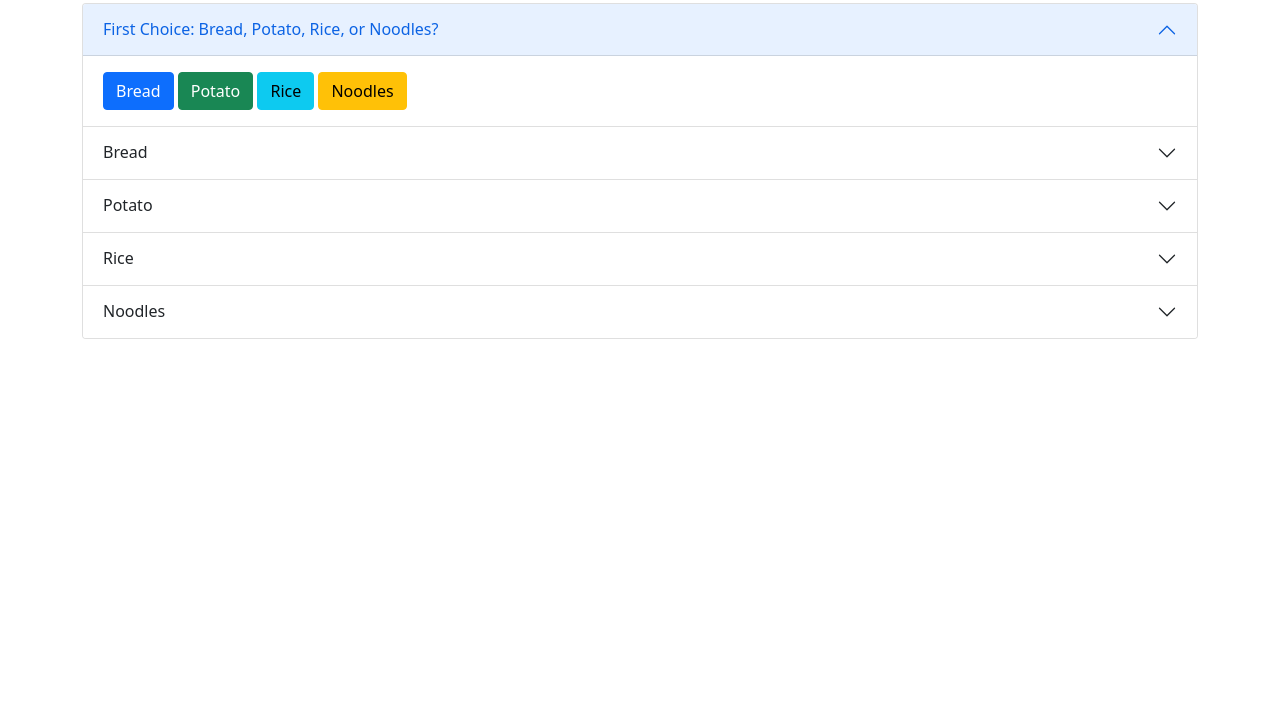
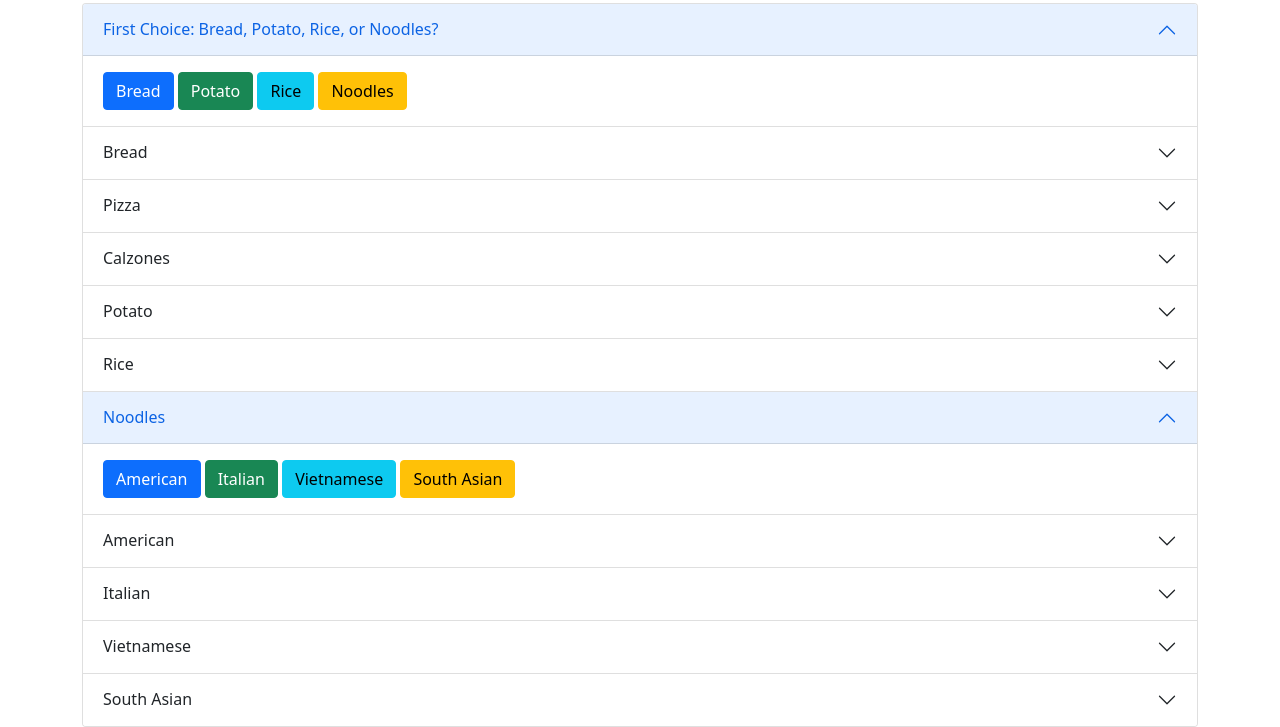
Before and after one commit to mkirlin/food_algo, a plain HTML site: page index.html in a window 1280 px wide. Shown: the part 77-804 px from the top of the page. Drawn offline with nearby package versions, Linux system fonts and the light colour scheme.

Commit message:
Adding content for the bread and noodles trees

```diff
--- a/index.html
+++ b/index.html
@@ -47,7 +47,37 @@
                 </h2>
                 <div id="collapse2" class="accordion-collapse collapse" aria-labelledby="heading2" data-bs-parent="#decisionTree">
                     <div class="accordion-body">
-                        <!-- Add content for the "Bread" branch -->
+                        <button class="btn btn-primary" data-bs-toggle="collapse" data-bs-target="#collapse10" data-bs-parent="#decisionTree">
+                            Pizza
+                        </button>
+                    </div>
+                </div>
+            </div>
+
+            <div class="accordion-item">
+                <h2 class="accordion-header" id="heading10">
+                    <button class="accordion-button collapsed" type="button" data-bs-toggle="collapse" data-bs-target="#collapse10" aria-expanded="false" aria-controls="collapse10">
+                        Pizza
+                    </button>
+                </h2>
+                <div id="collapse10" class="accordion-collapse collapse" aria-labelledby="heading10" data-bs-parent="#decisionTree">
+                    <div class="accordion-body">
+                        <button class="btn btn-primary" data-bs-toggle="collapse" data-bs-target="#collapse11" data-bs-parent="#decisionTree">
+                            Calzones
+                        </button>
+                    </div>
+                </div>
+            </div>
+
+            <div class="accordion-item">
+                <h2 class="accordion-header" id="heading11">
+                    <button class="accordion-button collapsed" type="button" data-bs-toggle="collapse" data-bs-target="#collapse11" aria-expanded="false" aria-controls="collapse11">
+                        Calzones
+                    </button>
+                </h2>
+                <div id="collapse11" class="accordion-collapse collapse" aria-labelledby="heading11" data-bs-parent="#decisionTree">
+                    <div class="accordion-body">
+                        <!-- Add content for the "Calzones" branch -->
                     </div>
                 </div>
             </div>
@@ -80,13 +110,77 @@
 
             <div class="accordion-item">
                 <h2 class="accordion-header" id="heading5">
-                    <button class="accordion-button collapsed" type="button" data-bs-toggle="collapse" data-bs-target="#collapse5" aria-expanded="false" aria-controls="collapse5">
+                    <button class="accordion-button" type="button" data-bs-toggle="collapse" data-bs-target="#collapse5" aria-expanded="true" aria-controls="collapse5">
                         Noodles
                     </button>
                 </h2>
-                <div id="collapse5" class="accordion-collapse collapse" aria-labelledby="heading5" data-bs-parent="#decisionTree">
+                <div id="collapse5" class="accordion-collapse collapse show" aria-labelledby="heading5" data-bs-parent="#decisionTree">
                     <div class="accordion-body">
-                        <!-- Add content for the "Noodles" branch -->
+                        <button class="btn btn-primary" data-bs-toggle="collapse" data-bs-target="#collapse6" data-bs-parent="#decisionTree">
+                            American
+                        </button>
+                        <button class="btn btn-success" data-bs-toggle="collapse" data-bs-target="#collapse7" data-bs-parent="#decisionTree">
+                            Italian
+                        </button>
+                        <button class="btn btn-info" data-bs-toggle="collapse" data-bs-target="#collapse8" data-bs-parent="#decisionTree">
+                            Vietnamese
+                        </button>
+                        <button class="btn btn-warning" data-bs-toggle="collapse" data-bs-target="#collapse9" data-bs-parent="#decisionTree">
+                            South Asian
+                        </button>
+                    </div>
+                </div>
+            </div>
+
+            <!-- Results for Noodles Subchoices -->
+            <div class="accordion-item">
+                <h2 class="accordion-header" id="heading6">
+                    <button class="accordion-button collapsed" type="button" data-bs-toggle="collapse" data-bs-target="#collapse6" aria-expanded="false" aria-controls="collapse6">
+                        American
+                    </button>
+                </h2>
+                <div id="collapse6" class="accordion-collapse collapse" aria-labelledby="heading6" data-bs-parent="#decisionTree">
+                    <div class="accordion-body">
+                        <!-- Add content for the "American Noodles" branch -->
+                    </div>
+                </div>
+            </div>
+
+            <div class="accordion-item">
+                <h2 class="accordion-header" id="heading7">
+                    <button class="accordion-button collapsed" type="button" data-bs-toggle="collapse" data-bs-target="#collapse7" aria-expanded="false" aria-controls="collapse7">
+                        Italian
+                    </button>
+                </h2>
+                <div id="collapse7" class="accordion-collapse collapse" aria-labelledby="heading7" data-bs-parent="#decisionTree">
+                    <div class="accordion-body">
+                        <!-- Add content for the "Italian Noodles" branch -->
+                    </div>
+                </div>
+            </div>
+
+            <div class="accordion-item">
+                <h2 class="accordion-header" id="heading8">
+                    <button class="accordion-button collapsed" type="button" data-bs-toggle="collapse" data-bs-target="#collapse8" aria-expanded="false" aria-controls="collapse8">
+                        Vietnamese
+                    </button>
+                </h2>
+                <div id="collapse8" class="accordion-collapse collapse" aria-labelledby="heading8" data-bs-parent="#decisionTree">
+                    <div class="accordion-body">
+                        <!-- Add content for the "Vietnamese Noodles" branch -->
+                    </div>
+                </div>
+            </div>
+
+            <div class="accordion-item">
+                <h2 class="accordion-header" id="heading9">
+                    <button class="accordion-button collapsed" type="button" data-bs-toggle="collapse" data-bs-target="#collapse9" aria-expanded="false" aria-controls="collapse9">
+                        South Asian
+                    </button>
+                </h2>
+                <div id="collapse9" class="accordion-collapse collapse" aria-labelledby="heading9" data-bs-parent="#decisionTree">
+                    <div class="accordion-body">
+                        <!-- Add content for the "South Asian Noodles" branch -->
                     </div>
                 </div>
             </div>
```
